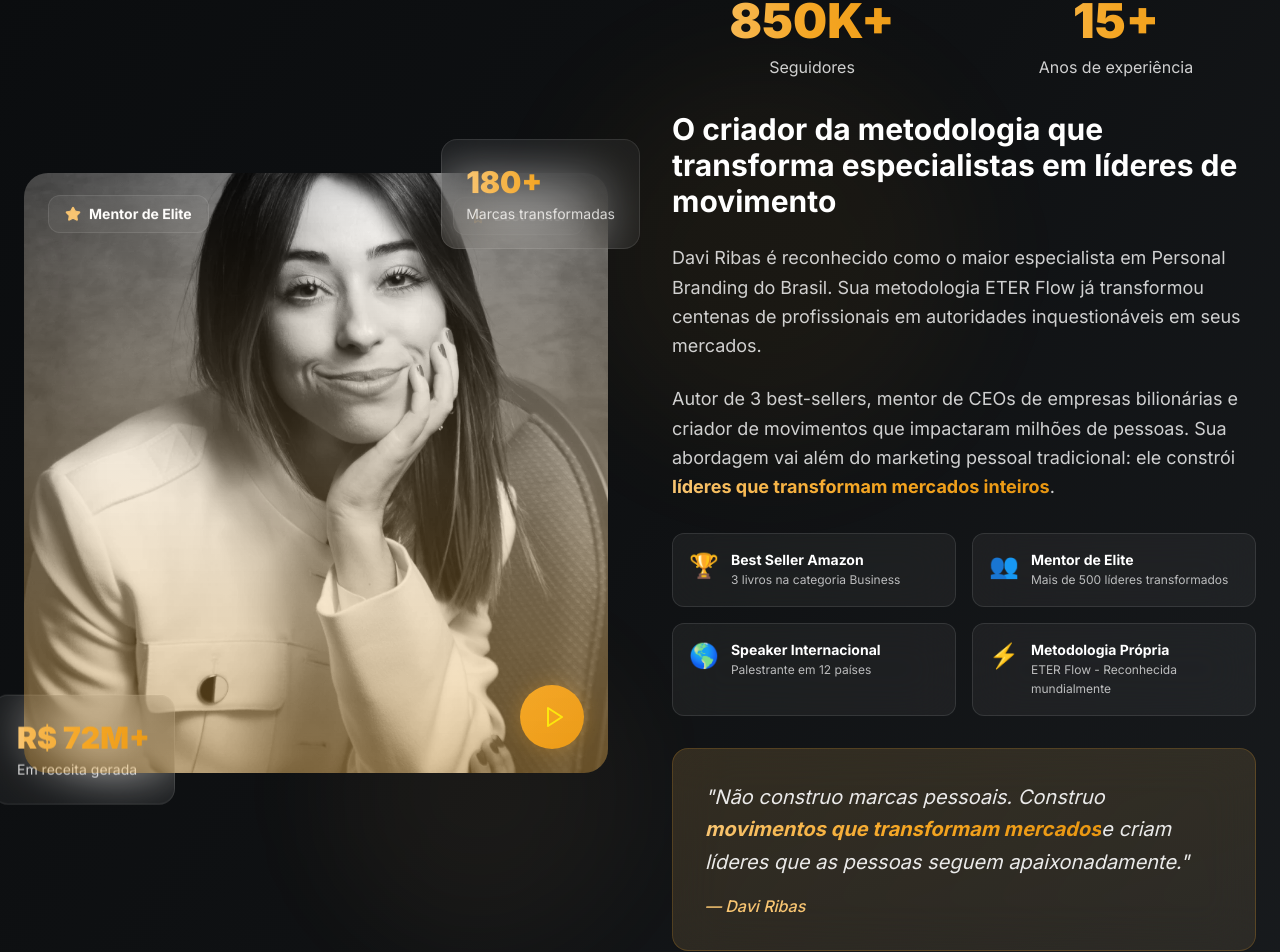
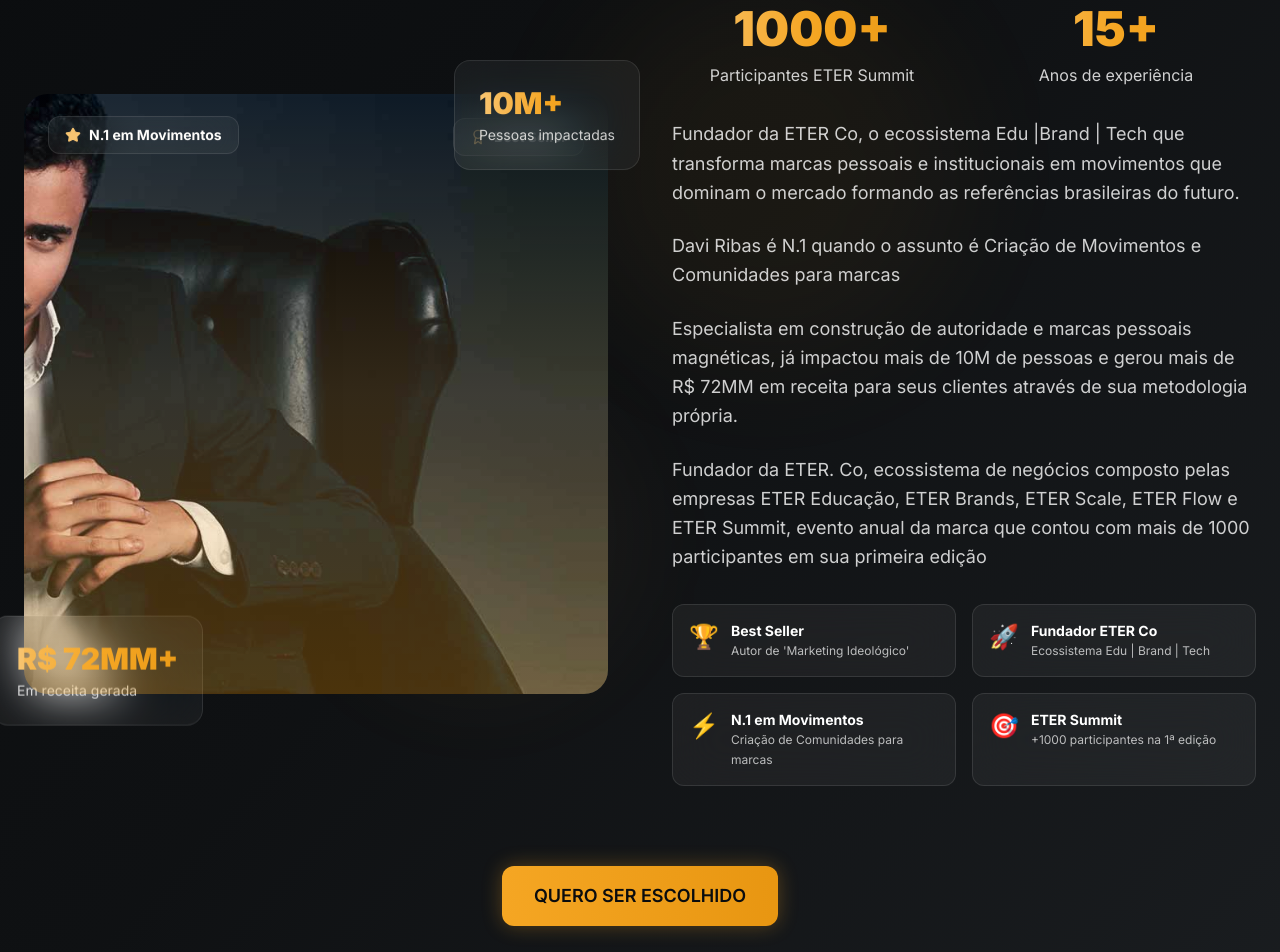
Before and after one commit to ALEPHANT-AI/eter-flow-vision, a React (Vite) app: page / in a window 1280 px wide. Shown: the part 9236-10188 px from the top of the page. Built offline with nearby package versions, Linux system fonts and the light colour scheme.

Commit message:
feat: Implement Davi Ribas image and copy updates
Updated the Davi Ribas image and incorporated the provided copy, making adjustments where necessary while maintaining fidelity to the original text.

```diff
--- a/src/components/ProfileSection.tsx
+++ b/src/components/ProfileSection.tsx
@@ -6,7 +6,7 @@ const ProfileSection = () => {
   const [isVisible, setIsVisible] = useState(false);
   const [counters, setCounters] = useState({
     revenue: 0,
-    brands: 0,
+    people: 0,
     followers: 0,
     years: 0
   });
@@ -32,7 +32,7 @@ const ProfileSection = () => {
   }, []);
 
   const animateCounters = () => {
-    const targets = { revenue: 72, brands: 180, followers: 850, years: 15 };
+    const targets = { revenue: 72, people: 10, followers: 1000, years: 15 };
     const duration = 2000;
     const steps = 60;
     const stepTime = duration / steps;
@@ -44,7 +44,7 @@ const ProfileSection = () => {
 
       setCounters({
         revenue: Math.floor(targets.revenue * progress),
-        brands: Math.floor(targets.brands * progress),
+        people: Math.floor(targets.people * progress),
         followers: Math.floor(targets.followers * progress),
         years: Math.floor(targets.years * progress)
       });
@@ -59,27 +59,27 @@ const ProfileSection = () => {
   const achievements = [
     {
       icon: Award,
-      title: "Best Seller Amazon",
-      description: "3 livros na categoria Business",
+      title: "Best Seller",
+      description: "Autor de 'Marketing Ideológico'",
       badge: "🏆"
     },
     {
       icon: Users,
-      title: "Mentor de Elite",
-      description: "Mais de 500 líderes transformados",
-      badge: "👥"
+      title: "Fundador ETER Co",
+      description: "Ecossistema Edu | Brand | Tech",
+      badge: "🚀"
     },
     {
       icon: TrendingUp,
-      title: "Speaker Internacional",
-      description: "Palestrante em 12 países",
-      badge: "🌎"
+      title: "N.1 em Movimentos",
+      description: "Criação de Comunidades para marcas",
+      badge: "⚡"
     },
     {
       icon: BookOpen,
-      title: "Metodologia Própria",
-      description: "ETER Flow - Reconhecida mundialmente",
-      badge: "⚡"
+      title: "ETER Summit",
+      description: "+1000 participantes na 1ª edição",
+      badge: "🎯"
     }
   ];
 
@@ -97,10 +97,13 @@ const ProfileSection = () => {
             isVisible ? 'opacity-100 translate-y-0' : 'opacity-0 translate-y-8'
           }`}>
             <h2 className="text-5xl md:text-7xl font-black mb-8 text-white leading-tight">
-              Conheça <span className="text-gradient">DAVI RIBAS</span>
+              <span className="text-gradient">DAVI RIBAS</span>
             </h2>
             <p className="text-xl text-white/70 max-w-4xl mx-auto">
-              O mentor por trás da transformação de centenas de marcas pessoais em movimentos poderosos
+              Idealista, empresário e escritor
+            </p>
+            <p className="text-lg text-gold-400 font-medium mt-2">
+              Autor Best Seller "Marketing Ideológico"
             </p>
           </div>
 
@@ -116,7 +119,7 @@ const ProfileSection = () => {
                   <div className="absolute inset-0 bg-gradient-to-t from-gold-500/30 via-gold-400/20 to-transparent z-10" />
 
                   <img
-                    src="/lovable-uploads/08386bc3-86ab-4be9-9b4e-aa1e5ccccdeb.png"
+                    src="/lovable-uploads/80cccb60-11da-42ea-8c05-c02ed032e9e8.png"
                     alt="Davi Ribas"
                     className="w-full h-full object-cover transition-transform duration-700 hover:scale-105"
                   />
@@ -125,7 +128,7 @@ const ProfileSection = () => {
                   <div className="absolute top-6 left-6 glass-strong px-4 py-2 rounded-xl animate-float">
                     <div className="flex items-center">
                       <Star className="w-4 h-4 text-gold-400 mr-2 fill-current" />
-                      <span className="text-white text-sm font-bold">Mentor de Elite</span>
+                      <span className="text-white text-sm font-bold">N.1 em Movimentos</span>
                     </div>
                   </div>
 
@@ -135,24 +138,17 @@ const ProfileSection = () => {
                       <span className="text-white text-sm font-bold">Best Seller</span>
                     </div>
                   </div>
-
-                  {/* Play Button for Video */}
-                  <div className="absolute bottom-6 right-6">
-                    <button className="w-16 h-16 bg-gradient-to-br from-gold-500 to-gold-600 rounded-full flex items-center justify-center hover:scale-110 transition-all duration-300 glow-gold group">
-                      <Play className="w-6 h-6 text-black ml-1 group-hover:scale-110 transition-transform" />
-                    </button>
-                  </div>
                 </div>
 
                 {/* Floating Stats Cards */}
                 <div className="absolute -bottom-8 -left-8 glass-strong p-6 rounded-2xl animate-float delay-500">
-                  <div className="text-3xl font-black text-gradient mb-1">R$ {counters.revenue}M+</div>
+                  <div className="text-3xl font-black text-gradient mb-1">R$ {counters.revenue}MM+</div>
                   <div className="text-white/80 text-sm">Em receita gerada</div>
                 </div>
 
                 <div className="absolute -top-8 -right-8 glass-strong p-6 rounded-2xl animate-float delay-1500">
-                  <div className="text-3xl font-black text-gradient mb-1">{counters.brands}+</div>
-                  <div className="text-white/80 text-sm">Marcas transformadas</div>
+                  <div className="text-3xl font-black text-gradient mb-1">{counters.people}M+</div>
+                  <div className="text-white/80 text-sm">Pessoas impactadas</div>
                 </div>
               </div>
             </div>
@@ -164,8 +160,8 @@ const ProfileSection = () => {
               {/* Main Stats */}
               <div className="grid grid-cols-2 gap-6">
                 <div className="text-center">
-                  <div className="text-5xl font-black text-gradient mb-2">{counters.followers}K+</div>
-                  <div className="text-white/80">Seguidores</div>
+                  <div className="text-5xl font-black text-gradient mb-2">{counters.followers}+</div>
+                  <div className="text-white/80">Participantes ETER Summit</div>
                 </div>
                 <div className="text-center">
                   <div className="text-5xl font-black text-gradient mb-2">{counters.years}+</div>
@@ -175,20 +171,20 @@ const ProfileSection = () => {
 
               {/* Description */}
               <div className="space-y-6">
-                <h3 className="text-3xl font-bold text-white">
-                  O criador da metodologia que transforma especialistas em líderes de movimento
-                </h3>
-
                 <p className="text-lg text-white/80 leading-relaxed">
-                  Davi Ribas é reconhecido como o maior especialista em Personal Branding do Brasil.
-                  Sua metodologia ETER Flow já transformou centenas de profissionais em autoridades
-                  inquestionáveis em seus mercados.
+                  Fundador da ETER Co, o ecossistema Edu |Brand | Tech que transforma marcas pessoais e institucionais em movimentos que dominam o mercado formando as referências brasileiras do futuro.
                 </p>
 
                 <p className="text-lg text-white/80 leading-relaxed">
-                  Autor de 3 best-sellers, mentor de CEOs de empresas bilionárias e criador de movimentos
-                  que impactaram milhões de pessoas. Sua abordagem vai além do marketing pessoal tradicional:
-                  ele constrói <strong className="text-gradient">líderes que transformam mercados inteiros</strong>.
+                  Davi Ribas é N.1 quando o assunto é Criação de Movimentos e Comunidades para marcas
+                </p>
+
+                <p className="text-lg text-white/80 leading-relaxed">
+                  Especialista em construção de autoridade e marcas pessoais magnéticas, já impactou mais de 10M de pessoas e gerou mais de R$ 72MM em receita para seus clientes através de sua metodologia própria.
+                </p>
+
+                <p className="text-lg text-white/80 leading-relaxed">
+                  Fundador da ETER. Co, ecossistema de negócios composto pelas empresas ETER Educação, ETER Brands, ETER Scale, ETER Flow e ETER Summit, evento anual da marca que contou com mais de 1000 participantes em sua primeira edição
                 </p>
               </div>
 
@@ -216,15 +212,6 @@ const ProfileSection = () => {
                   );
                 })}
               </div>
-
-              {/* Quote */}
-              <div className="card-premium bg-gradient-to-br from-gold-500/10 to-gold-600/5 border-gold-500/20">
-                <blockquote className="text-xl text-white/90 italic leading-relaxed">
-                  "Não construo marcas pessoais. Construo <span className="text-gradient font-bold">movimentos que transformam mercados</span>
-                  e criam líderes que as pessoas seguem apaixonadamente."
-                </blockquote>
-                <cite className="text-gold-400 font-medium mt-4 block">— Davi Ribas</cite>
-              </div>
             </div>
           </div>
 
@@ -232,18 +219,9 @@ const ProfileSection = () => {
           <div className={`text-center transition-all duration-1000 delay-1000 ${
             isVisible ? 'opacity-100 translate-y-0' : 'opacity-0 translate-y-8'
           }`}>
-            <div className="card-premium bg-gradient-to-br from-gold-500/10 to-gold-600/5 border-gold-500/20 mb-8">
-              <h3 className="text-3xl font-bold text-white mb-4">
-                Quer ser mentorado pessoalmente pelo Davi?
-              </h3>
-              <p className="text-white/80 text-lg">
-                Apenas <span className="text-gradient font-bold">8 vagas</span> disponíveis para trabalhar diretamente com ele
-              </p>
-            </div>
-
             <button className="btn-premium text-lg glow-gold magnetic group hover:scale-110 transition-all duration-300">
               <span className="flex items-center">
-                QUERO SER SELECIONADO
+                QUERO SER ESCOLHIDO
               </span>
             </button>
           </div>
```
Also changed, not shown: public/lovable-uploads/80cccb60-11da-42ea-8c05-c02ed032e9e8.png (added).
